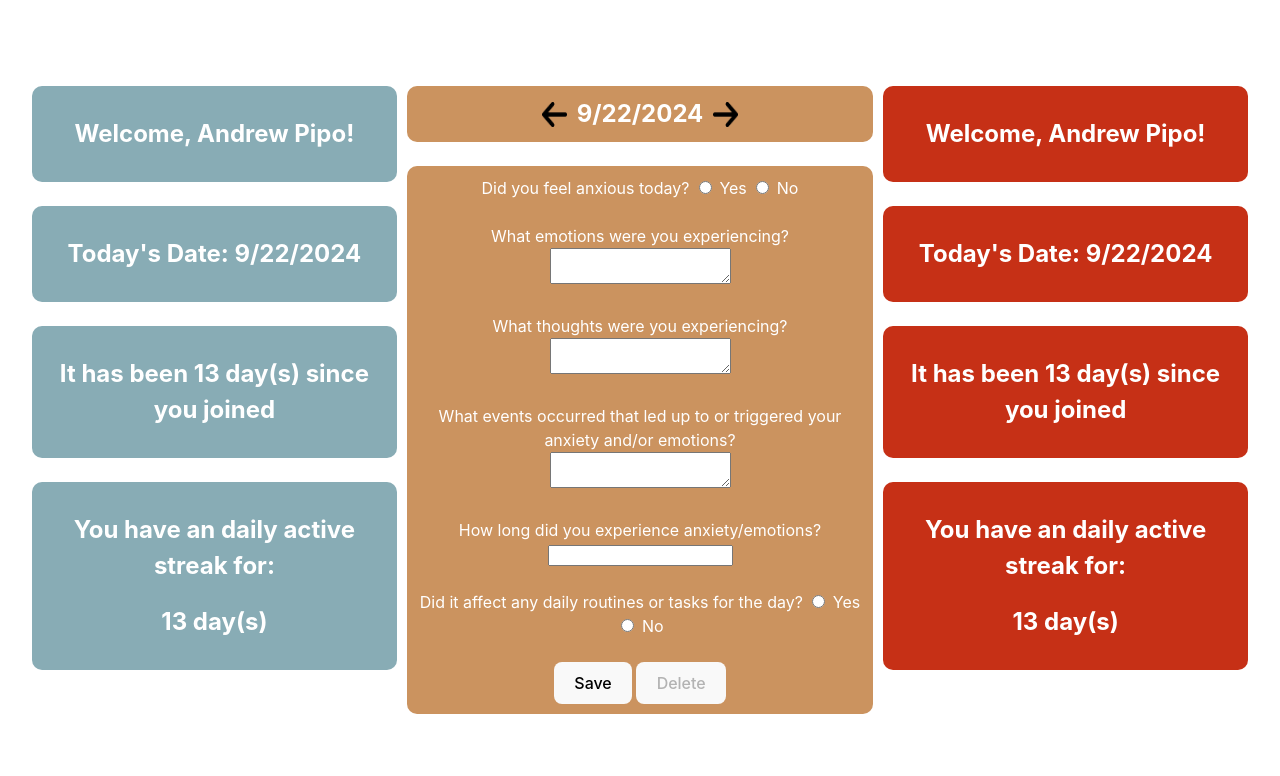
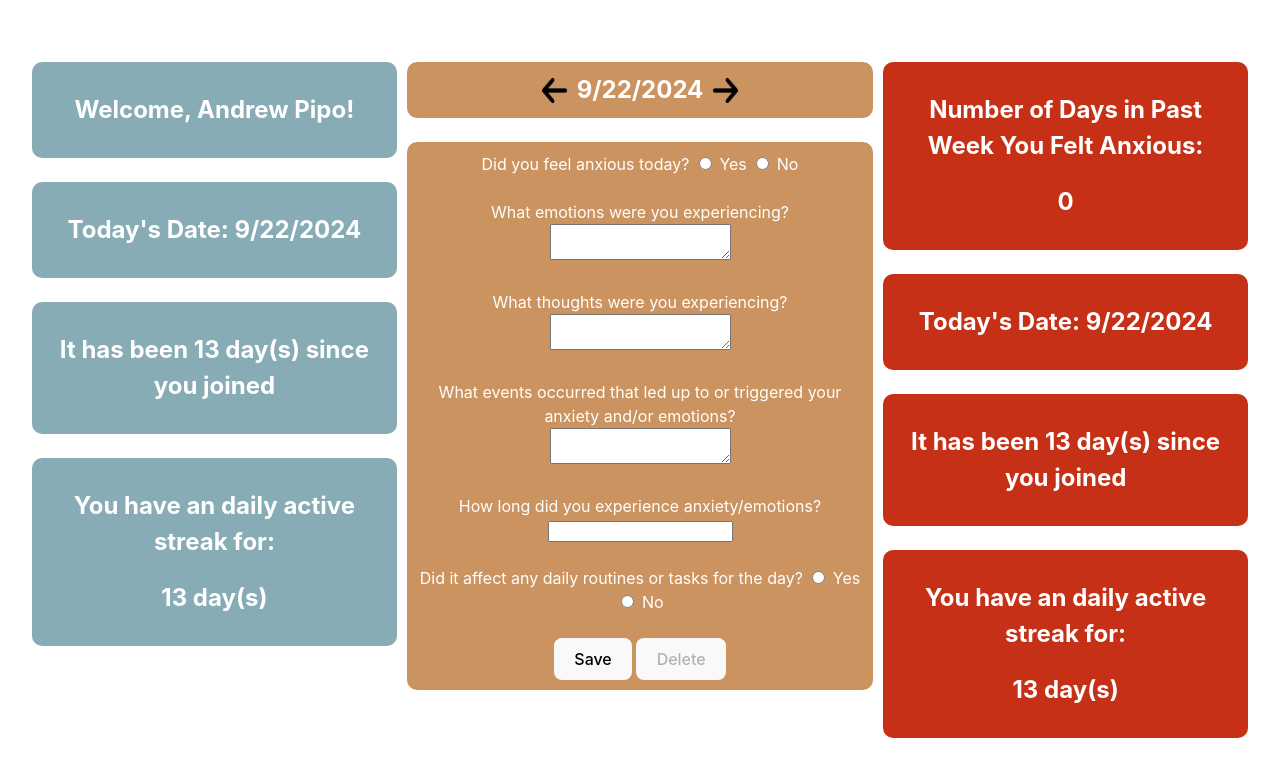
Before and after one commit to PipoAT/CS5167-Project-1, a Svelte app: page / in a window 1280 px wide. Shown: the top 776 px of the page. Built offline with nearby package versions, Linux system fonts and the light colour scheme.

Commit message:
"Added `daysAnxious` variable and updated UI to display its value"

```diff
--- a/src/App.svelte
+++ b/src/App.svelte
@@ -58,6 +58,15 @@
   }
 
   $: isEntrySaved = entry.anxiety || entry.emotions || entry.thoughts || entry.events || entry.time || entry.effect;
+
+  $: daysAnxious = Object.keys(entries)
+          .filter(date => {
+            let entryDate = new Date(date);
+            let today = new Date();
+            let diffTime = Math.abs(today - entryDate);
+            let diffDays = Math.ceil(diffTime / (1000 * 60 * 60 * 24));
+            return diffDays <= 7 && entries[date].anxiety === 'yes';
+          }).length;
 </script>
 
 <main>
@@ -124,7 +133,8 @@
     </div>
     <div id="data">
       <div id="data-sep">
-        <h2>Welcome, Andrew Pipo!</h2>
+        <h2>Number of Days in Past Week You Felt Anxious:</h2>
+        <h2>{daysAnxious}</h2>
       </div>
       <br>
       <div id="data-sep">
```
